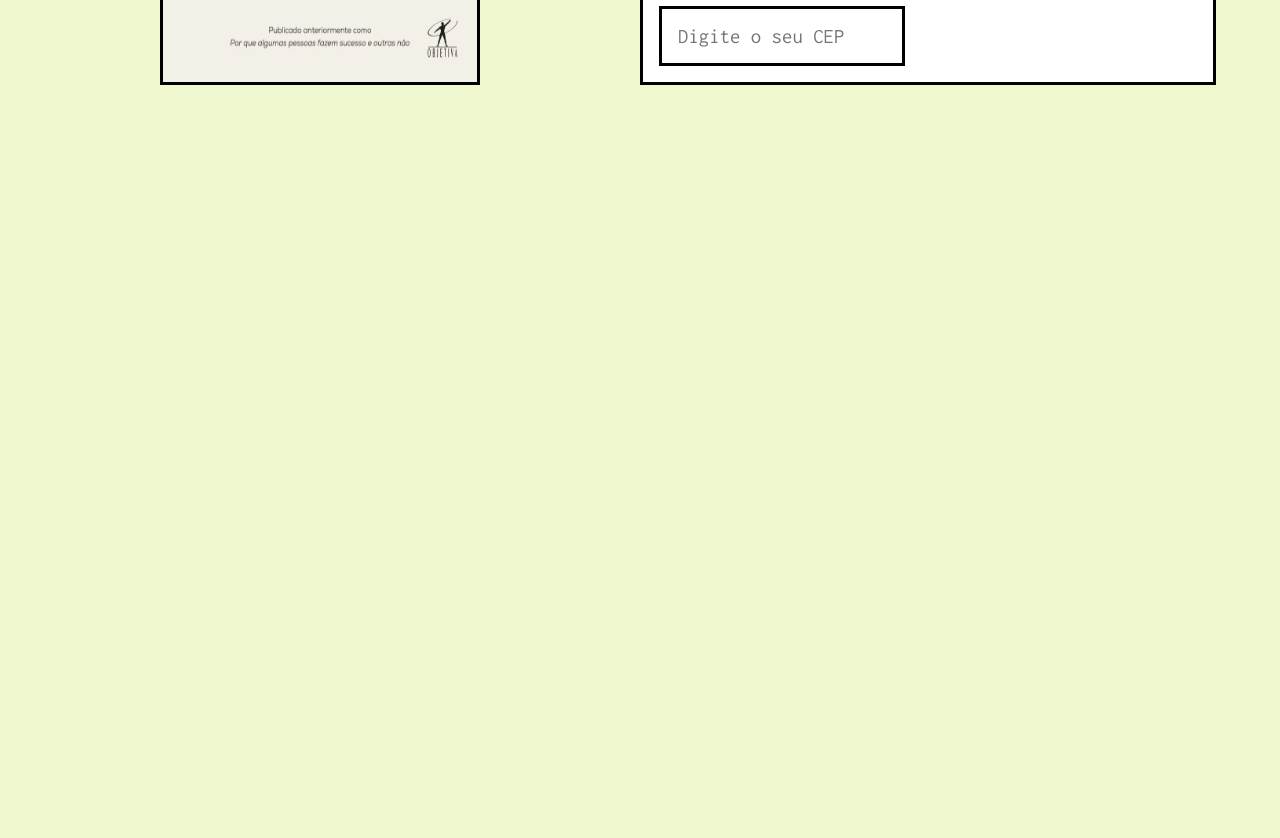
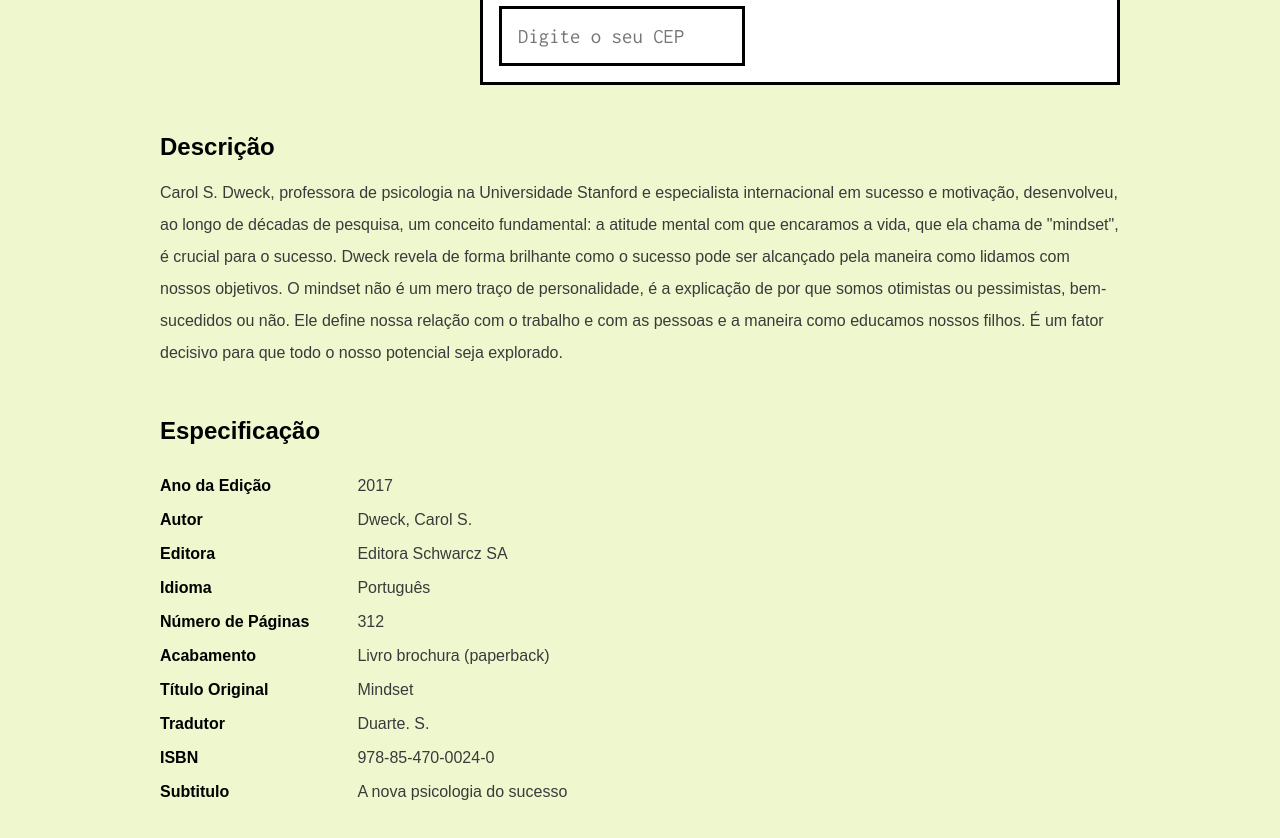
Before and after one commit to NerdyNetwork/backend-livraria, a React (Vite) app in the folder frontend/: page /books/1 in a window 1280 px wide. Shown: the part 600-1438 px from the top of the page. Before the commit the page ends 800 px from the top, so only its background shows below. Built offline with nearby package versions, Linux system fonts and the light colour scheme.

Commit message:
update books infos page

```diff
--- a/frontend/src/pages/BookInfos/index.tsx
+++ b/frontend/src/pages/BookInfos/index.tsx
@@ -5,8 +5,36 @@ import bookImage from "../../assets/bookimage.jpeg";
 export const BookInfos = () => {
   const [amount, setAmount] = useState(1);
 
+  const specifications = {
+    keys: [
+    "Ano da Edição",
+    "Autor",
+    "Editora",
+    "Idioma",
+    "Número de Páginas",
+    "Acabamento",
+    "Título Original",
+    "Tradutor",
+    "ISBN",
+    "Subtitulo",
+    ],
+    values: [
+      "2017",
+      "Dweck, Carol S.",
+      "Editora Schwarcz SA",
+      "Português",
+      "312",
+      "Livro brochura (paperback)",
+      "Mindset",
+      "Duarte. S.",
+      "978-85-470-0024-0",
+      "A nova psicologia do sucesso",
+    ]
+  };
+
   return (
     <div className={styles.container}>
+      <div className={styles.subcontainer}>
         <div id={styles["book-container"]}>
           <img src={bookImage} alt="capa do livro" />
         </div>
@@ -53,5 +81,40 @@ export const BookInfos = () => {
           </div>
         </div>
       </div>
+
+      <section id={styles.description}>
+        <h1>Descrição</h1>
+        <p>
+          Carol S. Dweck, professora de psicologia na Universidade Stanford e
+          especialista internacional em sucesso e motivação, desenvolveu, ao
+          longo de décadas de pesquisa, um conceito fundamental: a atitude
+          mental com que encaramos a vida, que ela chama de "mindset", é crucial
+          para o sucesso. Dweck revela de forma brilhante como o sucesso pode
+          ser alcançado pela maneira como lidamos com nossos objetivos. O
+          mindset não é um mero traço de personalidade, é a explicação de por
+          que somos otimistas ou pessimistas, bem-sucedidos ou não. Ele define
+          nossa relação com o trabalho e com as pessoas e a maneira como
+          educamos nossos filhos. É um fator decisivo para que todo o nosso
+          potencial seja explorado.
+        </p>
+      </section>
+
+      <section id={styles.specification}>
+        <h1>Especificação</h1>
+
+        <div className={styles.subsection}>
+          <div>
+            {specifications.keys.map((key => (
+              <b>{key}</b>
+            )))}
+          </div>
+          <div>
+            {specifications.values.map((value => (
+              <span>{value}</span>
+            )))}
+          </div>
+        </div>
+      </section>
+    </div>
   );
 };
--- a/frontend/src/pages/BookInfos/styles.module.scss
+++ b/frontend/src/pages/BookInfos/styles.module.scss
@@ -2,17 +2,17 @@
 @import "../../sass/variables.scss";
 
 .container {
+  padding: 3rem 10rem;
+}
+
+.subcontainer {
   display: grid;
-  grid-template-columns: 1fr 1fr;
-  padding-top: 3rem;
+  grid-template-columns: 1fr 2fr;
 }
 
 #book-container {
-  display: flex;
-  justify-content: center;
-
   img {
-    width: 50%;
+    width: 90%;
     border: $border-config;
     cursor: pointer;
     transition: 0.1s all;
@@ -25,7 +25,7 @@
 }
 
 #menu-sale {
-  width: 90%;
+  width: 100%;
 
   .box-shadow-menu {
     background: #fff;
@@ -57,8 +57,7 @@
       button {
         @extend .button-component;
         font-size: 1.6rem;
-        background: $wine
-;
+        background: $wine;
         color: $white;
         &:hover {
           transform: none;
@@ -103,8 +102,7 @@
       cursor: pointer;
 
       &:hover {
-        background-color: $wine
-;
+        background-color: $wine;
         color: $white;
         transform: translate(-5px, -5px);
         box-shadow: 5px 5px 0 #000;
@@ -129,6 +127,44 @@
   }
 }
 
+#description {
+  margin-top: 3rem;
+
+  h1 {
+    margin-bottom: 1rem;
+  }
+
+  p {
+    line-height: 2rem;
+    color: $black;
+  }
+}
+
+#specification {
+  display: flex;
+  flex-direction: column;
+  gap: 1rem;
+  margin-top: 3rem;
+  width: 90%;
+  max-width: 30rem;
+
+  .subsection {
+    display: flex;
+    gap: 3rem;
+    margin-top: 1rem;
+
+    div {
+      display: flex;
+      flex-direction: column;
+      gap: 1rem;
+
+      span {
+        color: $black;
+      }
+    }
+  }
+}
+
 // Chrome, Safari, Edge, Opera
 input::-webkit-outer-spin-button,
 input::-webkit-inner-spin-button {
--- a/frontend/src/sass/components.scss
+++ b/frontend/src/sass/components.scss
@@ -35,3 +35,13 @@
     box-shadow: $box-shadow-config;
   }
 }
+
+.div-horizontal {
+  display: flex;
+
+}
+
+.div-vertical {
+  display: flex;
+  flex-direction: column;
+}
--- a/frontend/src/sass/global.scss
+++ b/frontend/src/sass/global.scss
@@ -14,7 +14,6 @@
 body {
   background: $white;
   font-family: sans-serif;
-  font-weight: 700;
   color: #000;
 }
 
```
Lines whose indentation alone changed are shown as unchanged.
